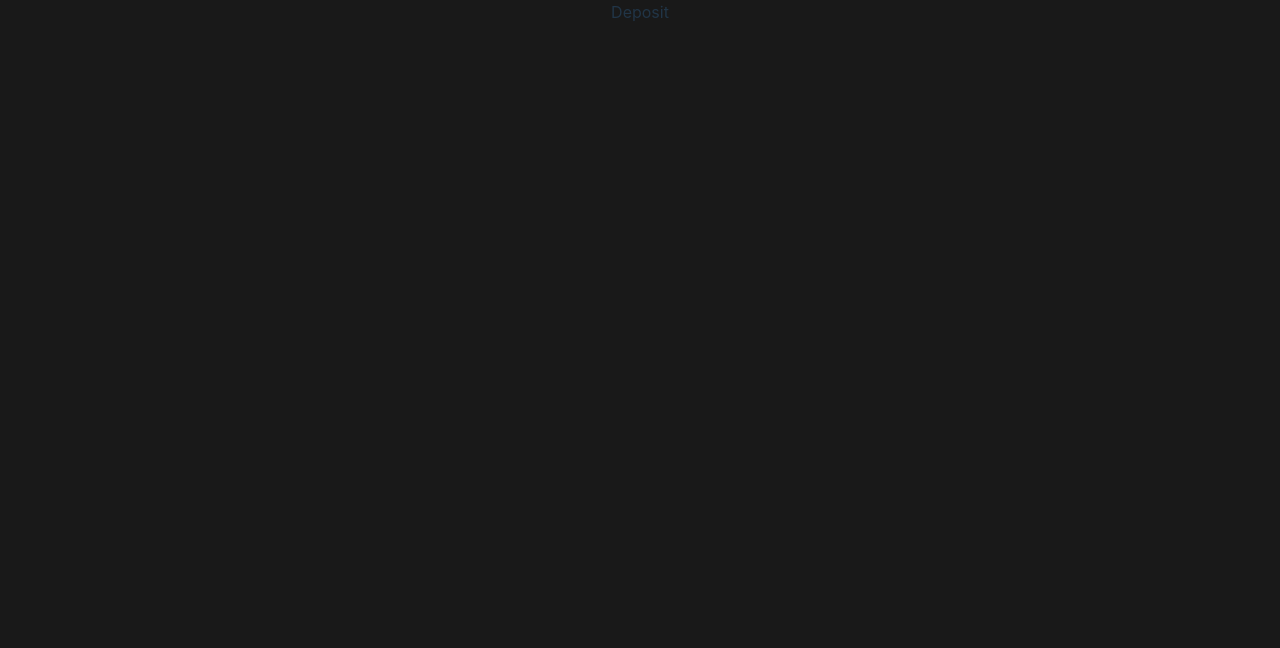
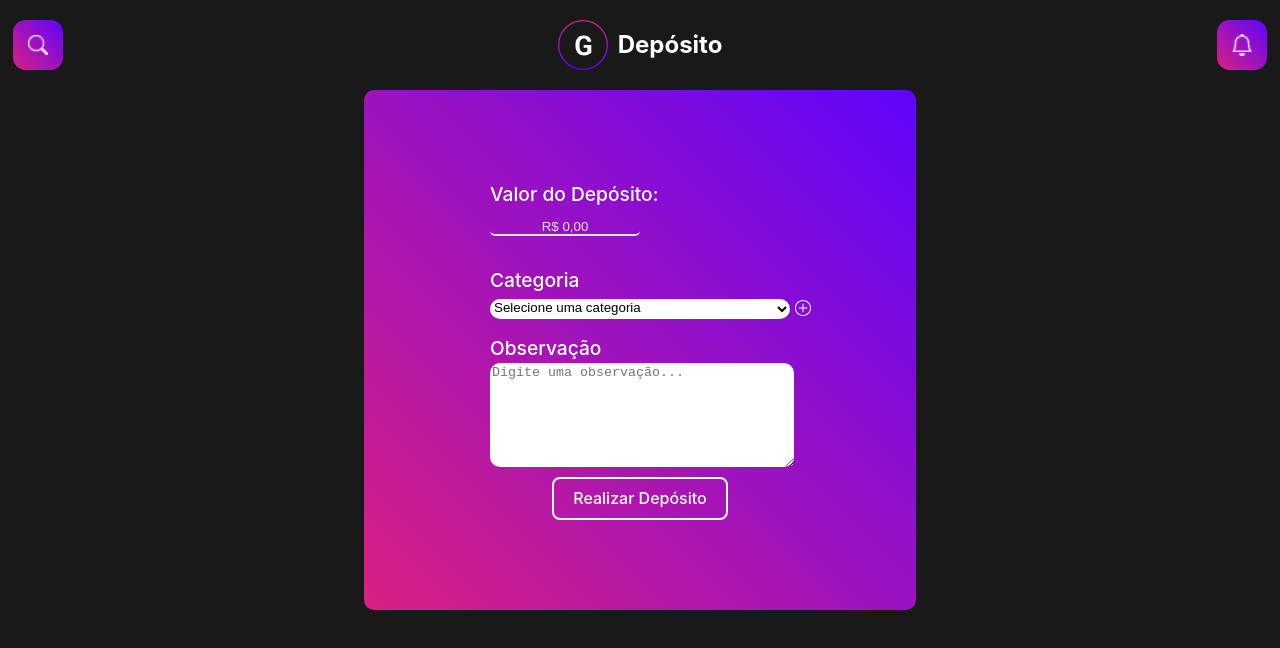
Before and after one commit to GeovaneRigonato/TesteWsac-CarteiraVirtual, a React (Vite) app in the folder front-end/: page /deposit in a window 1280 px wide. Shown: the top 648 px of the page. Built offline with nearby package versions, Linux system fonts and the light colour scheme.

Commit message:
feat update Styles

```diff
--- a/front-end/src/assets/NewCategory.tsx
+++ b/front-end/src/assets/NewCategory.tsx
@@ -1,10 +1,12 @@
 interface NewCategoryProps {
-    className?: string;
-    onClick?: () => void;
+  className?: string;
+  onClick?: () => void;
+  title: string;
 }
 
-function NewCategory(props : NewCategoryProps) {
-    return (
+function NewCategory(props: NewCategoryProps) {
+  return (
+    <div title={props.title}>
       <svg
         onClick={props.onClick}
         width={16}
@@ -22,7 +24,8 @@ function NewCategory(props : NewCategoryProps) {
         <path d="M8 16h18v2H8v-2z" fill="#ffffff" />
         <path d="M16 8h2v18h-2V8z" fill="#ffffff" />
       </svg>
-    )
-  }
+    </div>
+  );
+}
 
-  export default NewCategory
+export default NewCategory;
--- a/front-end/src/screens/Desposit/Deposit.css
+++ b/front-end/src/screens/Desposit/Deposit.css
@@ -1,5 +1,91 @@
 .container-deposit {
-    background: #191919;
-    height: 100vh;
-    overflow: hidden;
-  }
+  background: #191919;
+  height: 100vh;
+  overflow: hidden;
+  display: flex;
+  justify-content: flex-start;
+  align-items: center;
+  flex-direction: column;
+  color: white;
+  font-weight: 500;
+
+}
+.container-form {
+  background: linear-gradient(
+    45deg,
+    var(--background-primary),
+    var(--background-secondary)
+  );
+  width: 40%;
+  height: 60%;
+  display: flex;
+  justify-content: center;
+  align-items: center;
+  flex-direction: column;
+  border-radius: 10px;
+  padding: 20px;
+  gap: 10px;
+  font-size: 1.2em;
+}
+
+.input-observation {
+  width: 300px;
+  height: 100px;
+  text-align: flex-start;
+  word-wrap: break-word; /* Permite que o texto quebre em várias linhas */
+  overflow-wrap: break-word; /* Alternativa para compatibilidade com navegadores mais antigos */
+  background-color: white;
+  border: none;
+  border-radius: 10px;
+  color: black;
+}
+
+.container-select {
+  display: flex;
+  justify-content: center;
+  align-items: center;
+  gap: 5px;
+}
+
+.button {
+  border-radius: 8px;
+  border: 2px solid white;
+  padding: 0.6em 1.2em;
+  font-size: 1em;
+  font-weight: 500;
+  font-family: inherit;
+  background-color: transparent;
+  cursor: pointer;
+  transition: border-color 0.25s;
+  color: white;
+  font-size: 1rem;
+}
+.button:hover {
+  border: 2px solid white;
+  brightness: 0.8;
+  background-color: white;
+  border-color: white;
+  color: black;
+  transition: 0.5s;
+}
+
+.content-form{
+  display: flex;
+  flex-direction: column;
+  align-items: flex-start;
+  justify-content: center;
+  width:300px
+}
+
+.content-select{
+  display: flex;
+  flex-direction: column;
+  align-items: flex-start;
+  justify-content: center;
+  width:300px;
+  background-color: #ffffff;
+  border:none;
+  border-radius: 10px;
+  color: black;
+  height: 20px;
+}
--- a/front-end/src/screens/Desposit/Deposit.tsx
+++ b/front-end/src/screens/Desposit/Deposit.tsx
@@ -1,9 +1,60 @@
+/* eslint-disable @typescript-eslint/no-unused-vars */
 import "./Deposit.css";
+import Input from "../../components/Input/Input";
+import Header from "../../components/Header/Header";
+import NewCategory from "../../assets/NewCategory";
+import { useState } from "react";
 
 function Deposit() {
+  const [valor, setValor] = useState("");
+
+  const handleChange = (event) => {
+    // Obtenha o valor do input
+    const inputValor = event.target.value;
+
+    // Verifique se o valor é numérico
+    const numericValue = parseFloat(inputValor.replace(/[^\d]/g, ""));
+
+    // Formate o valor como moeda (R$)
+    const formattedValor = new Intl.NumberFormat("pt-BR", {
+      style: "currency",
+      currency: "BRL",
+    }).format(numericValue / 100); // Divida por 100 para considerar os centavos
+
+    // Atualize o estado do valor formatado
+    setValor(formattedValor);
+  };
+
   return (
     <div className="container-deposit">
-      <p>Deposit</p>
+      <Header title="Depósito" />
+      <form className="container-form">
+        <div className="content-form">
+          <label>Valor do Depósito:</label>
+          <Input placeholder="R$ 0,00" value={valor} onChange={handleChange} />
+        </div>
+        <div className="content-form">
+          <label>Categoria</label>
+          <div className="container-select">
+            <select className="content-select">
+              <option value="">Selecione uma categoria</option>
+              <option value="Alimentação">Recebimento</option>
+              <option value="Transporte">Vale</option>
+              <option value="Educação">Salário</option>
+              <option value="Saúde">Cobrança</option>
+            </select>
+            <NewCategory title="Criar nova Categoria"/>
+          </div>
+        </div>
+        <div className="content-form">
+          <label>Observação</label>
+          <textarea
+            className="input-observation"
+            placeholder="Digite uma observação..."
+          />
+        </div>
+        <button className="button" type="submit">Realizar Depósito</button>
+      </form>
     </div>
   );
 }
--- a/front-end/src/screens/Payment/Payment.tsx
+++ b/front-end/src/screens/Payment/Payment.tsx
@@ -30,7 +30,7 @@ function Payment() {
       <Header title="Pagamento" />
       <form className="container-form">
         <div className="content-form">
-          <label>Valor do pagamento:</label>
+          <label>Valor do Pagamento:</label>
           <Input placeholder="R$ 0,00" value={valor} onChange={handleChange} />
         </div>
         <div className="content-form">
@@ -45,7 +45,7 @@ function Payment() {
               <option value="Lazer">Lazer</option>
               <option value="Outros">Outros</option>
             </select>
-            <NewCategory />
+            <NewCategory title="Criar Nova Categoria" />
           </div>
         </div>
         <div className="content-form">
```
